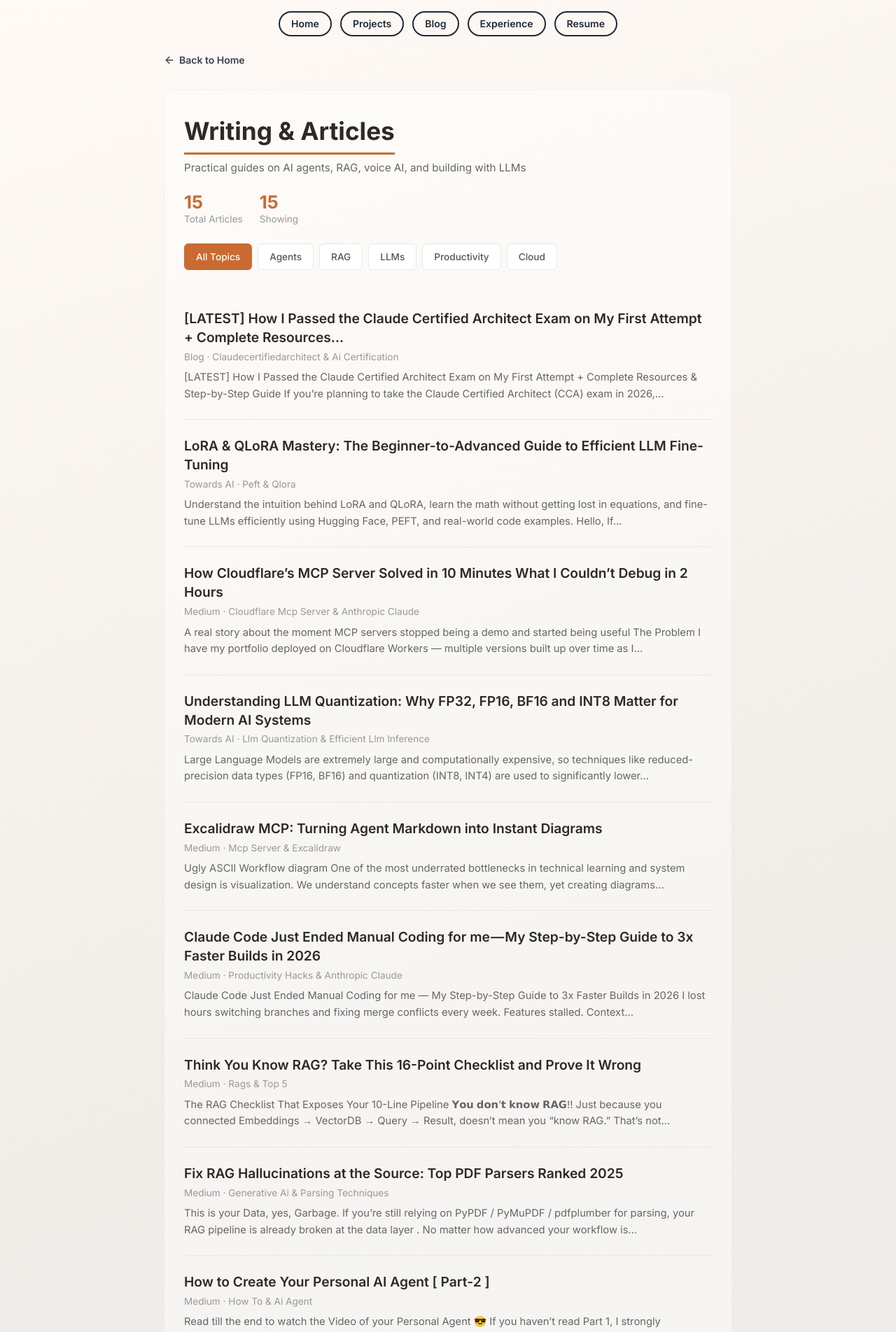
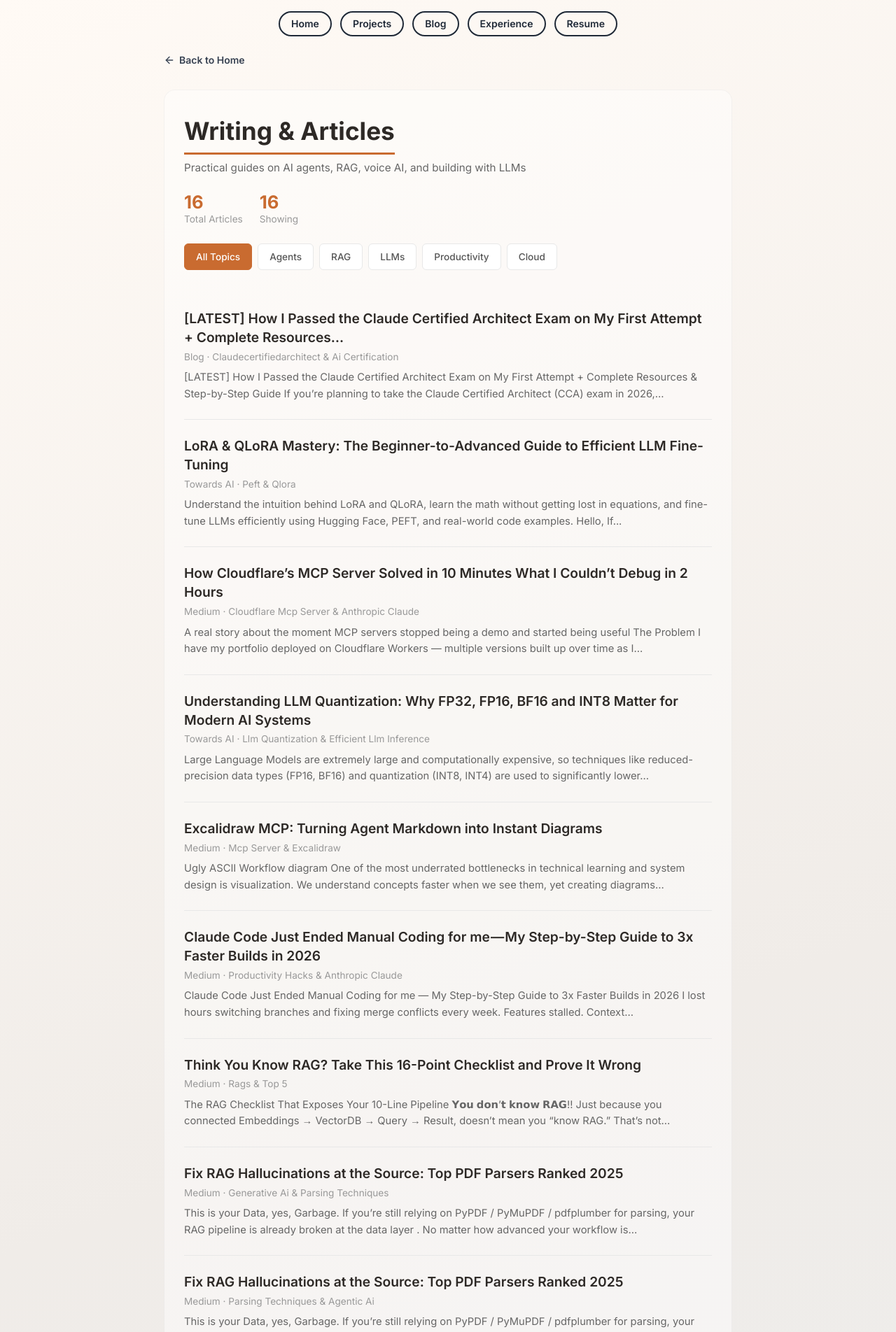
Before and after one commit to Jiten-Bhalavat/Portfolio, a React (Vite) app: page /medium in a window 1280 px wide. Shown: the top 1904 px of the page at 70% size. Built offline with nearby package versions, Linux system fonts and the light colour scheme.

Commit message:
chore: sync Medium articles from RSS

```diff
--- a/src/data/medium.ts
+++ b/src/data/medium.ts
@@ -93,10 +93,18 @@ export const allMediumArticles: MediumArticle[] = [
     tags: ["generative-ai", "parsing-techniques", "agentic-ai", "retrieval-augmented-gen", "artificial-intelligence"]
   },
   {
+    title: "Fix RAG Hallucinations at the Source: Top PDF Parsers Ranked 2025",
+    excerpt: "This is your Data, yes, Garbage. If you’re still relying on PyPDF / PyMuPDF / pdfplumber for parsing, your RAG pipeline is already broken at the data layer . No matter how advanced your workflow is...",
+    readTime: "5 min read",
+    date: "Sep 5, 2025",
+    url: "https://medium.com/data-science-collective/3-proven-techniques-to-accurately-parse-your-pdfs-2c01c5badb84",
+    tags: ["parsing-techniques", "agentic-ai", "retrieval-augmented-gen", "ai", "artificial-intelligence"]
+  },
+  {
     title: "How to Create Your Personal AI Agent [ Part-2 ]",
     excerpt: "Read till the end to watch the Video of your Personal Agent 😎 If you haven’t read Part 1, I strongly recommend you read that first and then come here: Part-1 Now, let’s understand what we will need...",
     readTime: "4 min read",
-    date: "Jan 16, 2025",
+    date: "Jan 17, 2025",
     url: "https://infinityai.medium.com/how-to-create-your-personal-ai-agent-part-2-a28729b6f8c7",
     tags: ["how-to", "ai-agent", "llm", "ai", "create"]
   },
@@ -104,7 +112,7 @@ export const allMediumArticles: MediumArticle[] = [
     title: "How to Create Your First Personal AI Agent For Beginners [ Part-1 ]",
     excerpt: "Ever wondered if there should be a personal agent that has all your information? No worries, you can build one right here! 😉 First Lets Understand, what is AI agent ? An AI agent is a software...",
     readTime: "3 min read",
-    date: "Jan 16, 2025",
+    date: "Jan 17, 2025",
     url: "https://infinityai.medium.com/how-to-create-your-personal-ai-agent-part-1-1a6423966911",
     tags: ["how-to-create-ai-agent", "phidata", "agents", "llm", "ai-agent"]
   },
```
